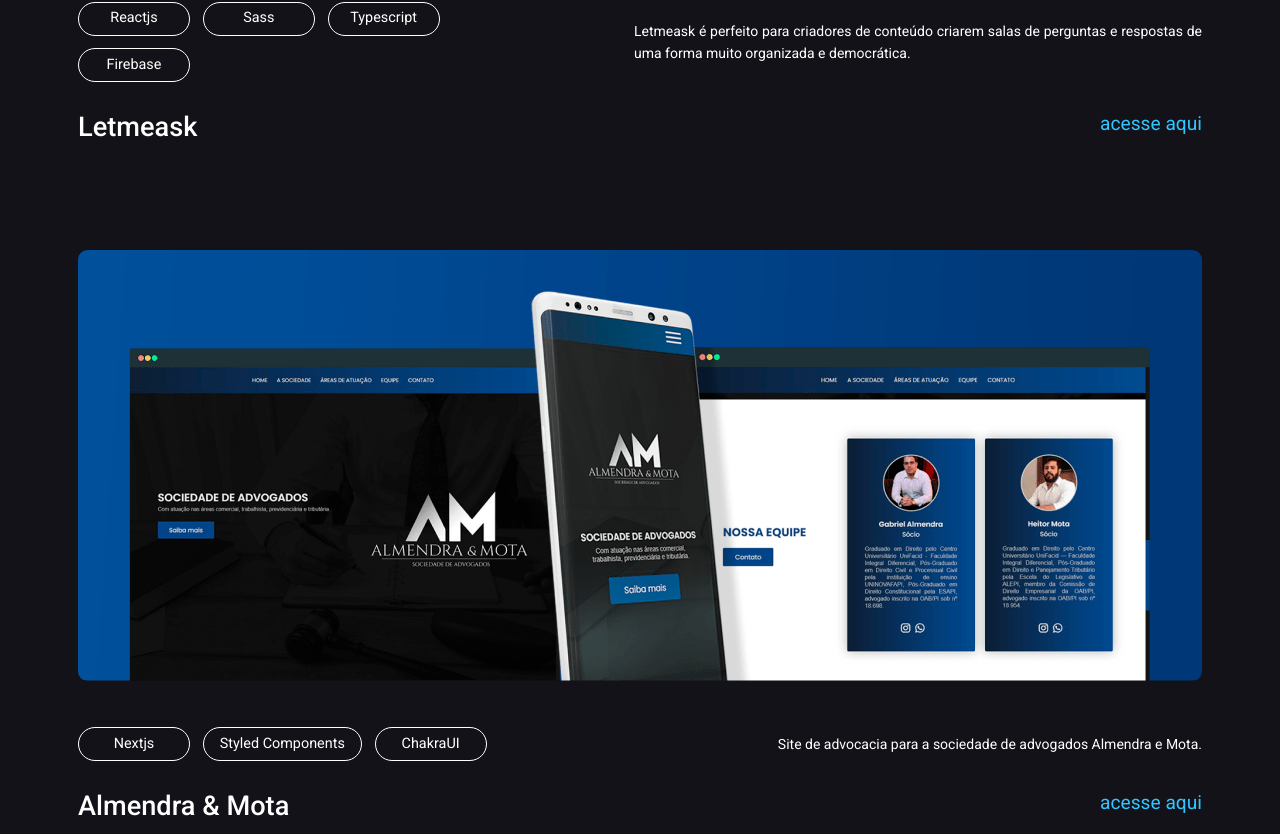
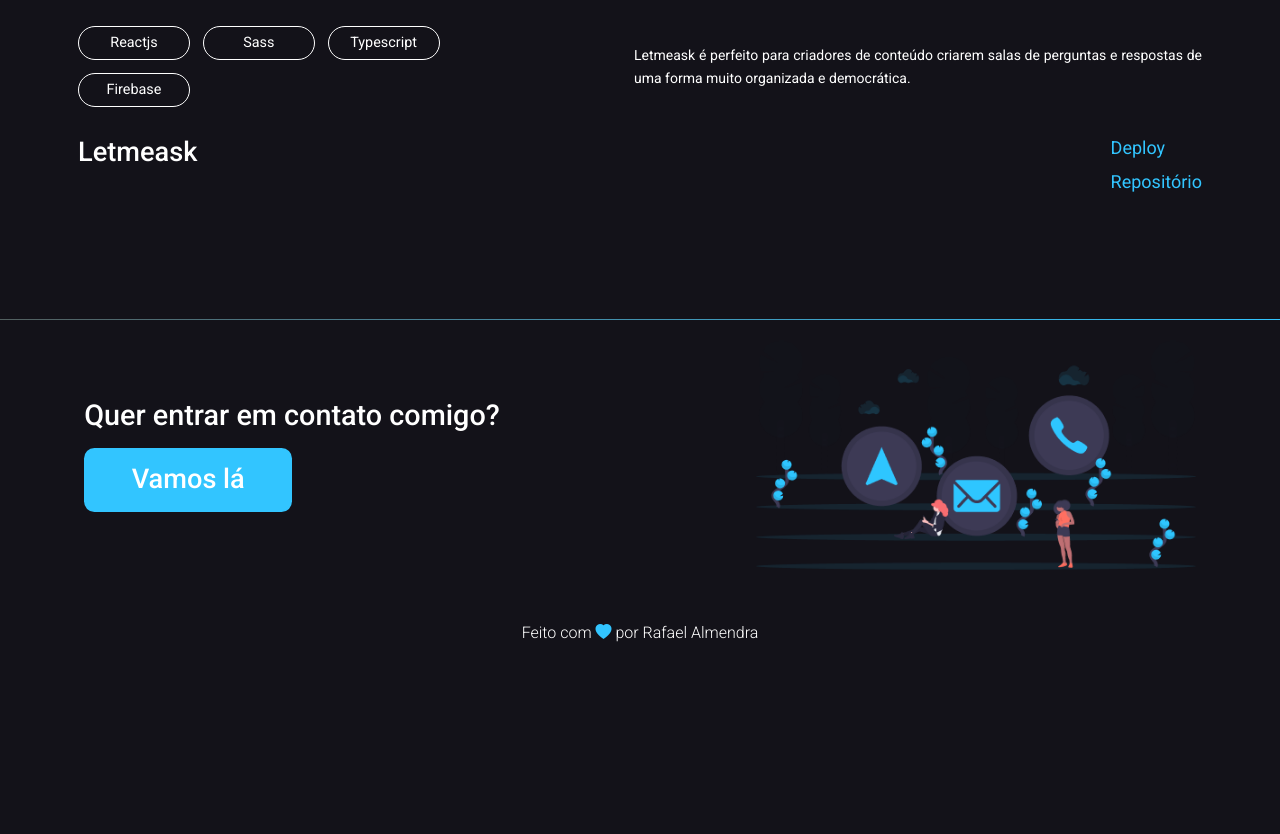
Before and after one commit to Rafaelalmendra/my-site-nextjs, a Next.js app: page /Projects in a window 1280 px wide. Shown: the part 1546-2380 px from the top of the page. After the commit the page ends 2218 px from the top, so only its background shows below. Built offline with nearby package versions, Linux system fonts and the light colour scheme.

Commit message:
change project list

```diff
--- a/src/components/Projects/ProjectCard/index.jsx
+++ b/src/components/Projects/ProjectCard/index.jsx
@@ -7,7 +7,8 @@ import {
   Details,
   Techs,
   Text,
-  NameAndLink
+  NameAndLink,
+  LinkAndRepository
 } from '../../../styles/projectCard';
 
 export default function ProjectCard() {
@@ -38,11 +39,23 @@ export default function ProjectCard() {
             <NameAndLink>
               <div><h3>{item.name}</h3></div>
 
-              <div>
-                <a href={item.link} target='_blank' rel='noopener noreferrer'>
-                  acesse aqui
+              <LinkAndRepository>
+                <a
+                  href={item.link}
+                  target='_blank'
+                  rel='noopener noreferrer'
+                >
+                  Deploy
                 </a>
-              </div>
+
+                <a
+                  href={item.github}
+                  target='_blank'
+                  rel='noopener noreferrer'
+                >
+                    Repositório
+                </a>
+              </LinkAndRepository>
 
             </NameAndLink>
           </ProjectContainer>
--- a/src/components/Projects/projects.js
+++ b/src/components/Projects/projects.js
@@ -7,36 +7,18 @@ export const projects = [
     description: "NFTCLUB é um site capaz de listar coleções e ativos de NFT.",
     name: "NFTCLUB",
     link: "https://nft-gallery-iota.vercel.app/",
+    github: "https://github.com/Rafaelalmendra/nft-gallery",
     section: "nftclub"
   },
   {
-  id: 2,
+    id: 2,
     image: "/images/letmeask.svg",
     alt: "Mockup site de perguntas e respostas No site Rafael Almendra",
     techs: ["Reactjs", "Sass", "Typescript", "Firebase"],
     description: "Letmeask é perfeito para criadores de conteúdo criarem salas de perguntas e respostas de uma forma muito organizada e democrática.",
     name: "Letmeask",
     link: "https://letmeask-efccf.web.app/",
+    github: "https://github.com/Rafaelalmendra/Letmeask.git",
     section: "letmeask"
-  },
-  {
-    id: 3,
-    image: "/images/almendra-e-mota.svg",
-    alt: "Mockup sociedade de advogados Almendra e Mota no site Rafael Almendra",
-    techs: ["Nextjs", "Styled Components", "ChakraUI"],
-    description: "Site de advocacia para a sociedade de advogados Almendra e Mota.",
-    name: "Almendra & Mota",
-    link: "https://almendraemota.com/",
-    section: "almendra-e-mota"
-  },
-  {
-    id: 4,
-    image: "/images/beautysalon.svg",
-    alt: "Mockup salão de beleza Beautysalon no site Rafael Almendra",
-    techs: ["Html5", "Css3", "Javascript"],
-    description: "Um site para um salão exclusivo em São Paulo, especializado em tratamentos naturais.",
-    name: "Beautysalon",
-    link: "https://beautysallon.netlify.app/",
-    section: "beautysalon"
   }
 ];
--- a/src/pages/Projects/index.jsx
+++ b/src/pages/Projects/index.jsx
@@ -26,8 +26,6 @@ export default function Projects() {
           <ul>
             <li><a href="#nftclub">NFTCLUB</a> </li>
             <li><a href="#letmeask">Letmeask</a> </li>
-            <li><a href="#almendra-e-mota">Almendra e Mota</a> </li>
-            <li><a href="#beautysalon">Beautysalon</a></li>
           </ul>
         </ProjectsContainer>
       </TitleProjects>
--- a/src/styles/projectCard.js
+++ b/src/styles/projectCard.js
@@ -101,8 +101,15 @@ export const NameAndLink = styled.div`
     }
   }
 
+`
+
+export const LinkAndRepository = styled.div`
+  display: flex;
+  flex-direction: column;
+  gap: 1rem;
+
   a {
     color: var(--blue);
-    font-size: 1.2rem;
+    font-size: 1.125rem;
   }
 `
```
